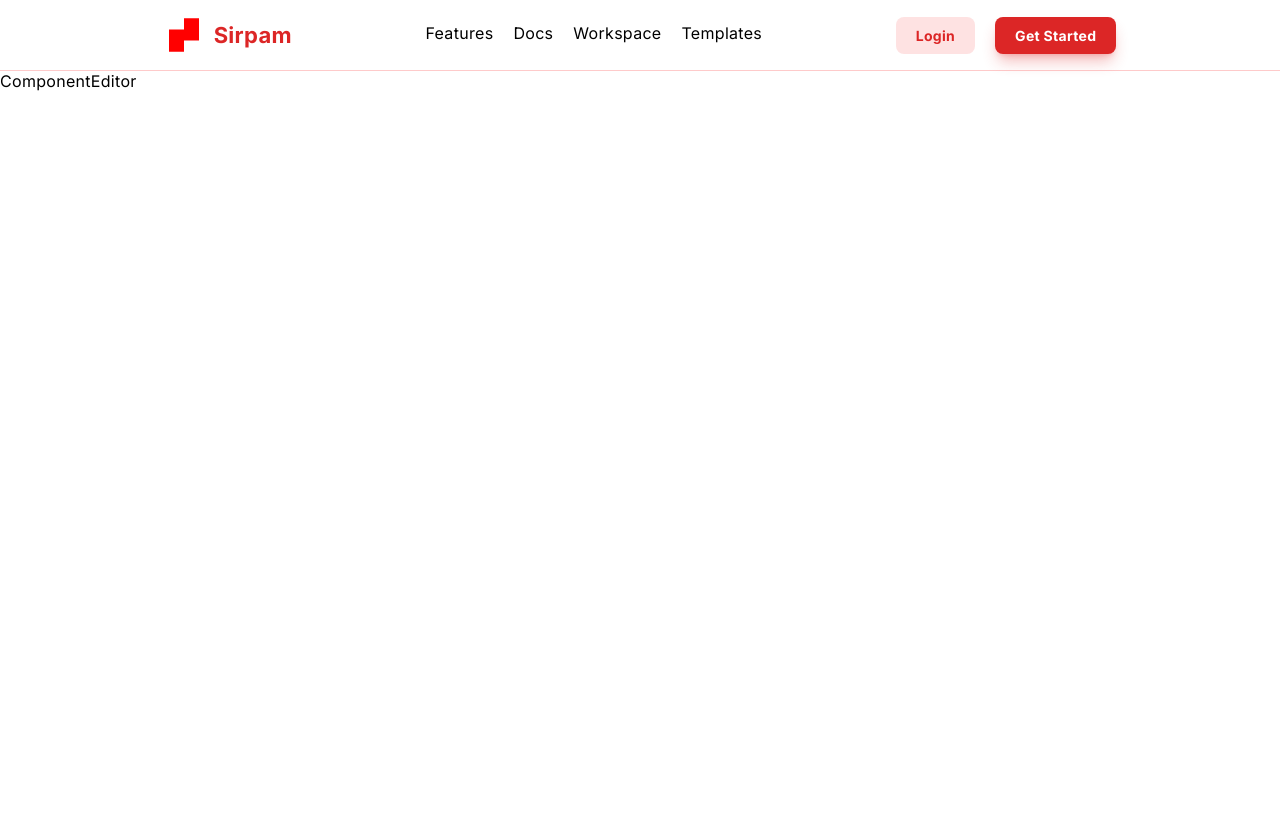
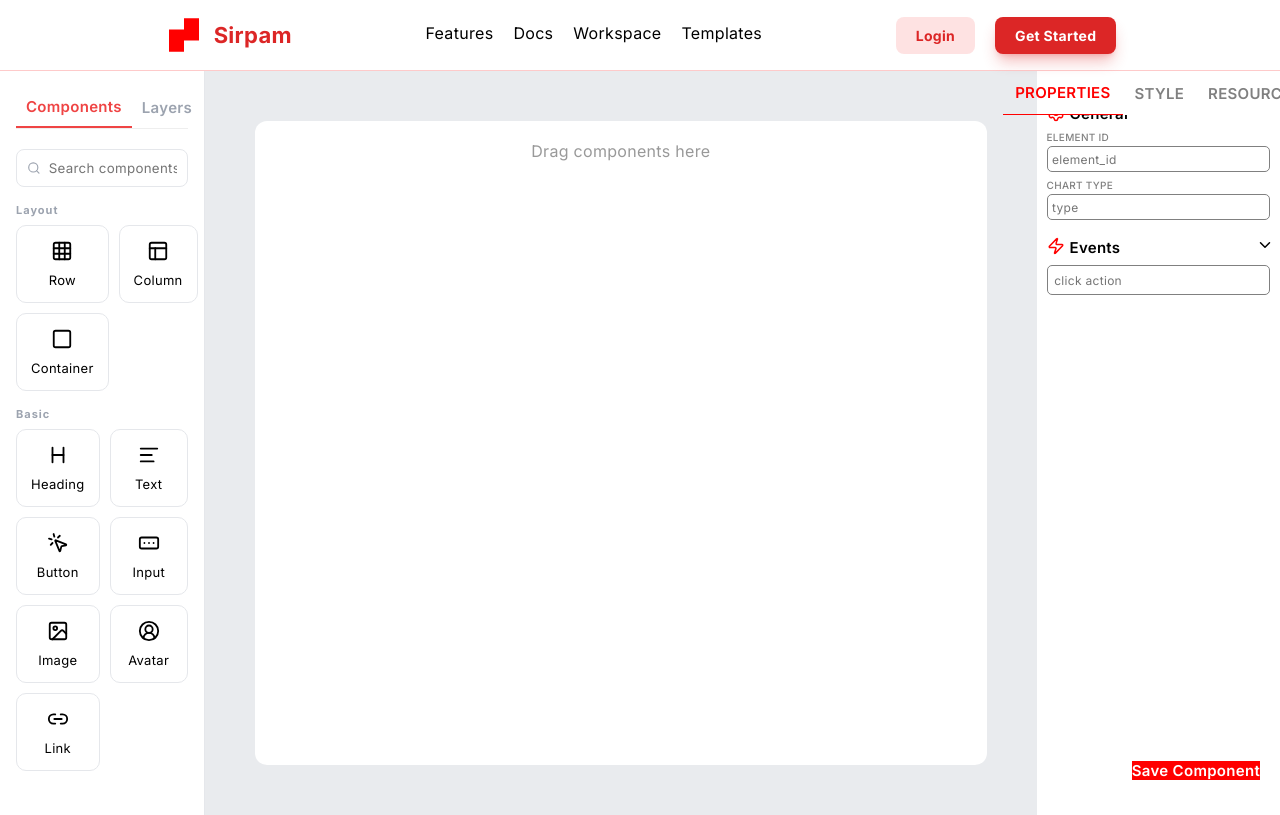
Before and after one commit to PooranaSelvan/UI-Builder, a React (Vite) app in the folder frontend/: page /component-editor in a window 1280 px wide. Built offline with nearby package versions, Linux system fonts and the light colour scheme.

Commit message:
Adding component editor

```diff
--- a/frontend/src/pages/component-editor/ComponentEditor.jsx
+++ b/frontend/src/pages/component-editor/ComponentEditor.jsx
@@ -1,9 +1,95 @@
-import React from 'react'
+import { useState } from "react";
+import { DndContext } from "@dnd-kit/core";
+import { arrayMove } from "@dnd-kit/sortable";
+import { v4 as uuidv4 } from "uuid";
+
+import LeftPanel from "../workspace/LeftSideBar/LeftPanel";
+import Canvas from "../workspace/Canvas/Canvas";
+import RightSideBar from "../workspace/RightSideBar/RightSideBar";
+
+import { basicComponents } from "../workspace/utils/basicComponentsData";
 
 const ComponentEditor = () => {
+  const [components, setComponents] = useState([]);
+
+  const handleDragEnd = (event) => {
+    const { active, over } = event;
+    if (!over) return;
+
+    const isFromSidebar = !!active.data.current?.component;
+
+    // Drop into canvas
+    if (isFromSidebar && over.id === "canvas") {
+      const componentData = active.data.current.component;
+      setComponents((prev) => [
+        ...prev,
+        { ...componentData, id: `${componentData.id}-${uuidv4()}` }
+      ]);
+      return;
+    }
+
+    // Add as child
+    if (isFromSidebar && over.id !== "canvas") {
+      const componentData = active.data.current.component;
+      if (componentData.rank < over.data.current.rank) return;
+
+      const newChild = {
+        ...componentData,
+        id: `${componentData.id}-${uuidv4()}`,
+        children: []
+      };
+
+      setComponents((prev) => addChild(prev, over.id, newChild));
+      return;
+    }
+
+    // Reorder
+    setComponents((items) => {
+      const oldIndex = items.findIndex((i) => i.id === active.id);
+      const newIndex = items.findIndex((i) => i.id === over.id);
+      return arrayMove(items, oldIndex, newIndex);
+    });
+  };
+
+  const addChild = (items, parentId, child) =>
+    items.map((item) => {
+      if (item.id === parentId) {
+        return { ...item, children: [...(item.children || []), child] };
+      }
+      if (item.children?.length) {
+        return { ...item, children: addChild(item.children, parentId, child) };
+      }
+      return item;
+    });
+
+  const saveComponent = () => {
+    const saved = JSON.parse(localStorage.getItem("customComponents")) || [];
+    saved.push({
+      id: uuidv4(),
+      name: `CustomComponent-${saved.length + 1}`,
+      tree: components
+    });
+    localStorage.setItem("customComponents", JSON.stringify(saved));
+    alert("Custom Component Saved!");
+  };
+
   return (
-    <div>ComponentEditor</div>
-  )
-}
+    <DndContext onDragEnd={handleDragEnd}>
+      <div style={{ display: "flex", height: "93vh" }}>
+      <LeftPanel components={basicComponents} />
+        <Canvas components={components} />
+        <RightSideBar />
+      </div>
 
-export default ComponentEditor
+      <button
+        style={{ position: "fixed", bottom: 20, right: 20 ,backgroundColor:"red"}}
+        onClick={saveComponent}
+      >
+        Save Component
+      </button>
+
+    </DndContext>
+  );
+};
+
+export default ComponentEditor;
--- /dev/null
+++ b/frontend/src/pages/component-editor/icons.js
@@ -0,0 +1,4 @@
+import * as LucideIcons from "lucide-react";
+
+export const ICONS = Object.entries(LucideIcons)
+  .filter(([name]) => name[0] === name[0].toUpperCase());
--- a/frontend/src/pages/workspace/LeftSideBar/LeftPanel.css
+++ b/frontend/src/pages/workspace/LeftSideBar/LeftPanel.css
@@ -98,8 +98,32 @@
   z-index: 50;
   touch-action: none;
   user-select: none;
-}
+}kkv                                       p
 
 .resize-handle:hover {
   background: #ef4444;
 }
+
+.panel-header {
+  display: flex;
+  align-items: center;
+  justify-content: space-between;
+  padding: 0 8px;
+}
+
+.add-component-btn {
+  position: absolute;
+  bottom: 16px;
+  right: 16px;
+  background: red;
+  color: white;
+  width: 36px;
+  height: 36px;
+  border-radius: 8px;
+  border: none;
+  cursor: pointer;
+  display: flex;
+  align-items: center;
+  justify-content: center;
+  z-index: 1000;
+}
--- a/frontend/src/pages/workspace/LeftSideBar/LeftPanel.jsx
+++ b/frontend/src/pages/workspace/LeftSideBar/LeftPanel.jsx
@@ -1,12 +1,17 @@
 import "./LeftPanel.css";
-import { components } from "../utils/ComponentsData";
 import ComponentItem from "./ComponentItem";
-import { Search } from "lucide-react";
+import { Search, Plus } from "lucide-react";
 import { useState, useRef } from "react";
+import { useNavigate } from "react-router-dom";
+import { useLocation } from "react-router-dom";
 
-export default function LeftPanel() {
+
+export default function LeftPanel({ components }) {
+  const location = useLocation();
+  const isComponentEditor = location.pathname === "/component-editor";
   const [widthPercent, setWidthPercent] = useState(16);
   const isResizing = useRef(false);
+  const navigate = useNavigate();
 
   const handlePointerDown = (e) => {
     isResizing.current = true;
@@ -15,10 +20,8 @@ export default function LeftPanel() {
 
   const handlePointerMove = (e) => {
     if (!isResizing.current) return;
-
     const screenWidth = window.innerWidth;
     let newPercent = (e.clientX / screenWidth) * 100;
-
     newPercent = Math.min(16, Math.max(12, newPercent));
     setWidthPercent(newPercent);
   };
@@ -29,6 +32,7 @@ export default function LeftPanel() {
   };
 
   return (
+    <>
       <aside className="left-panel" style={{ width: `${widthPercent}%` }}>
         <div
           className="resize-handle"
@@ -37,38 +41,44 @@ export default function LeftPanel() {
           onPointerUp={handlePointerUp}
         />
 
+
+
+        {/* TABS */}
         <div className="panel-tabs">
           <button className="tab active">Components</button>
-        <button className="tab">Layers</button>
+          <button className="tab" disabled>Layers</button>
         </div>
+        <br />
 
-      <h3 className="panel-title">Components</h3>
-
+        {/* SEARCH */}
         <div className="search-box">
           <Search size={16} />
           <input placeholder="Search components..." />
         </div>
 
+        {/* COMPONENT LIST */}
         {components.map((section) => (
           <div key={section.title} className="panel-section">
             <p className="section-heading">{section.title}</p>
 
-          {section.type === "grid" && (
             <div className="grid">
               {section.items.map((item) => (
-                <ComponentItem
-                  key={item.id}
-                  id={item.id}
-                  icon={item.icon}
-                  label={item.label}
-                  tag={item.tag}
-                  item={item}
-                />
+                <ComponentItem key={item.id} item={item} />
               ))}
             </div>
-          )}
           </div>
         ))}
+        {/* PLUS ICON TO NAVIGATE */}
+        {!isComponentEditor && (
+          <button
+            className="add-component-btn"
+            onClick={() => navigate("/component-editor")}
+            title="Open Component Editor">
+            <Plus size={18} />
+          </button>
+        )}
       </aside>
+
+    </>
   );
 }
--- a/frontend/src/pages/workspace/Workspace.jsx
+++ b/frontend/src/pages/workspace/Workspace.jsx
@@ -5,6 +5,7 @@ import LeftPanel from "./LeftSideBar/LeftPanel";
 import Canvas from "./Canvas/Canvas";
 import { v4 as uuidv4 } from "uuid";
 import RightSideBar from "./RightSideBar/RightSideBar";
+import { components as componentLibrary } from "./utils/ComponentsData.js";
 
 const Workspace = () => {
   const [components, setComponents] = useState([]);
@@ -53,7 +54,7 @@ const Workspace = () => {
 
 
     // Moving Inside the Canvas Area
-    setComponents((items) => {
+     setComponents((items) => {
       let oldIndex = items.findIndex((i) => i.id === active.id); // where dragged from
       let newIndex = items.findIndex((i) => i.id === over.id); // where it putted
 
@@ -88,7 +89,10 @@ const Workspace = () => {
   return (
     <DndContext onDragEnd={handleDragEnd}>
       <div style={{ display: "flex", height: "93vh", overflow: "hidden" }}>
-        <LeftPanel />
+        <LeftPanel
+          components={componentLibrary}
+        />
+
         <Canvas components={components} />
         <RightSideBar />
       </div>
--- /dev/null
+++ b/frontend/src/pages/workspace/utils/basicComponentsData.js
@@ -0,0 +1,130 @@
+import {
+    Grid,
+    Layout,
+    Square,
+    Heading,
+    AlignLeft,
+    MousePointerClick,
+    FormInput,
+    Image,
+    CircleUserRound,
+    Link2
+  } from "lucide-react";
+
+  export const basicComponents = [
+    {
+      title: "Layout",
+      type: "grid",
+      items: [
+        {
+          id: "row",
+          label: "Row",
+          icon: Grid,
+          tag: "div",
+          rank: 1,
+          content: "Row",
+          defaultProps: { className: "layout-row", style: { minHeight: "100px" } },
+          children: []
+        },
+        {
+          id: "column",
+          label: "Column",
+          icon: Layout,
+          tag: "div",
+          rank: 2,
+          content: "Column",
+          defaultProps: { className: "layout-column", style: { minHeight: "100px" } },
+          children: []
+        },
+        {
+          id: "container",
+          label: "Container",
+          icon: Square,
+          tag: "div",
+          rank: 3,
+          content: "Container",
+          defaultProps: { className: "layout-container", style: { minHeight: "150px" } },
+          children: []
+        }
+      ]
+    },
+    {
+      title: "Basic",
+      type: "grid",
+      items: [
+        {
+          id: "heading",
+          label: "Heading",
+          icon: Heading,
+          tag: "h3",
+          rank: 4,
+          content: "Heading",
+          defaultProps: { className: "basic-heading" }
+        },
+        {
+          id: "paragraph",
+          label: "Text",
+          icon: AlignLeft,
+          tag: "p",
+          rank: 4,
+            content: "Paragraph text goes here. This is a sample paragraph that can be edited later.",
+          placeholder: "Enter your para here",
+          defaultProps: { className: "basic-text" }
+        },
+        {
+          id: "button",
+          label: "Button",
+          icon: MousePointerClick,
+          tag: "button",
+          rank: 4,
+          content: "Button",
+          defaultProps: { className: "basic-button", type: "button" }
+        },
+        {
+          id: "input",
+          label: "Input",
+          icon: FormInput,
+          tag: "input",
+          rank: 4,
+          defaultProps: { className: "basic-input", placeholder: "Enter text" }
+        },
+        {
+          id: "image",
+          label: "Image",
+          icon: Image,
+          tag: "img",
+          rank: 4,
+          defaultProps: {
+            className: "basic-image",
+            src: "https://placehold.co/150x150",
+            alt: "placeholder"
+          }
+        },
+        {
+            id: "avatar",
+            label: "Avatar",
+            icon: CircleUserRound,
+            tag: "img",
+            rank: 4,
+            componentType: "avatar",
+            defaultProps: {
+              className: "avatar",
+              src: "",
+              alt: "User avatar"
+            }
+          },
+        {
+            id: "link",
+            label: "Link",
+            icon: Link2,
+            tag: "a",
+            rank: 4,
+            content: "Link",
+            defaultProps: {
+              className: "basic-link test-component",
+              href: "#"
+            }
+          }
+      ]
+    }
+  ];
```
Also changed, not shown: frontend/src/pages/component-editor/ComponentContext.jsx (added, +32 -0 lines), frontend/src/pages/component-editor/IconPicker.jsx (added, +28 -0 lines), frontend/src/pages/component-editor/icon-picker.css (added, +31 -0 lines), 1 other file (tests, documents, lock files or other folders). Lines whose indentation alone changed are shown as unchanged.
